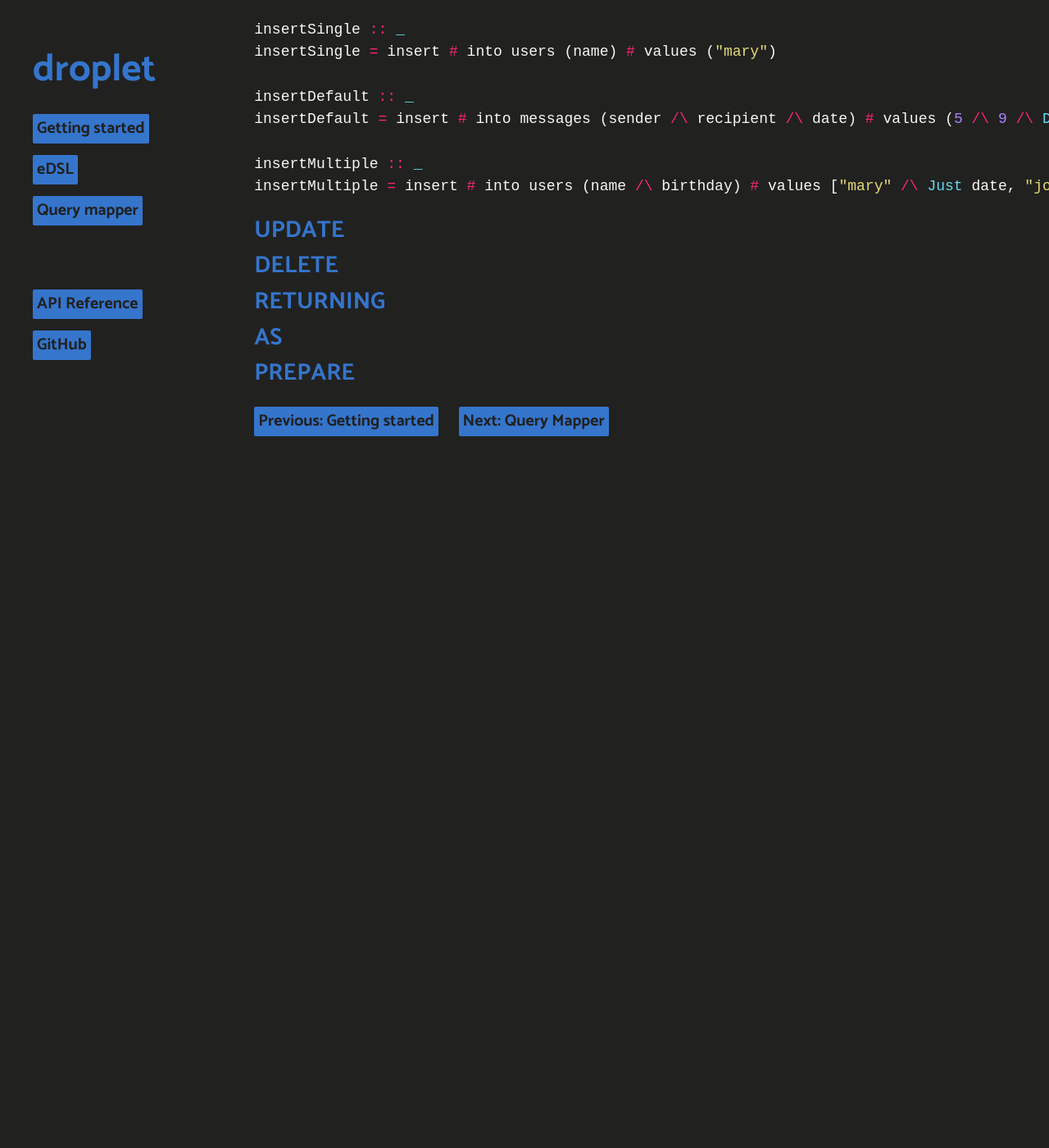
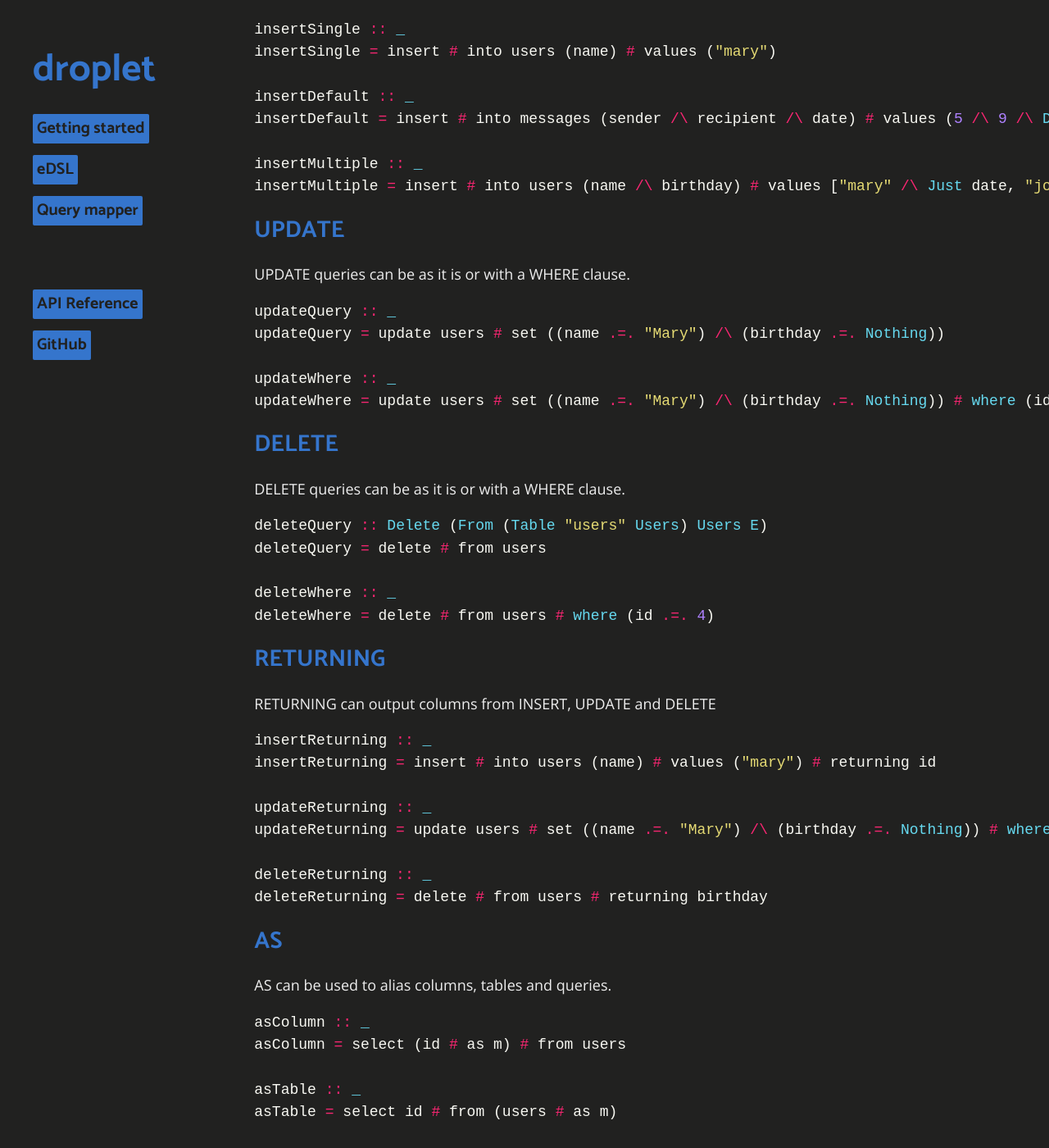
Before and after one commit to easafe/purescript-droplet, a Jekyll site: the page built from docs/edsl.md, in a window 1280 px wide and 1400 px high, scrolled down 8976 px. Shown: the whole window at 82% size. Built offline with Jekyll 4.4.1, drawn with Linux system fonts in a browser that asks for light colours; before the commit the page ends 9606 px from its top, so only the background shows below that; some of the changed text lies outside the part shown.

Commit message:
eDSL documentation

````diff
--- a/docs/edsl.md
+++ b/docs/edsl.md
@@ -401,16 +401,69 @@ insertMultiple = insert # into users (name /\ birthday) # values ["mary" /\ Just
 
 ## UPDATE
 
+UPDATE queries can be as it is or with a WHERE clause.
 
+```haskell
+updateQuery :: _
+updateQuery = update users # set ((name .=. "Mary") /\ (birthday .=. Nothing))
+
+updateWhere :: _
+updateWhere = update users # set ((name .=. "Mary") /\ (birthday .=. Nothing)) # where (id .=. 4)
+```
 
 ## DELETE
 
+DELETE queries can be as it is or with a WHERE clause.
+
+```haskell
+deleteQuery :: Delete (From (Table "users" Users) Users E)
+deleteQuery = delete # from users
+
+deleteWhere :: _
+deleteWhere = delete # from users # where (id .=. 4)
+```
+
 ## RETURNING
+
+RETURNING can output columns from INSERT, UPDATE and DELETE
+
+```haskell
+insertReturning :: _
+insertReturning = insert # into users (name) # values ("mary") # returning id
+
+updateReturning :: _
+updateReturning = update users # set ((name .=. "Mary") /\ (birthday .=. Nothing)) # where (id .=. 4) # returning (id /\ name)
+
+deleteReturning :: _
+deleteReturning = delete # from users # returning birthday
+```
 
 ## AS
 
+AS can be used to alias columns, tables and queries.
+
+```haskell
+asColumn :: _
+asColumn = select (id # as m) # from users
+
+asTable :: _
+asTable = select id # from (users # as m)
+
+asQuery :: _
+asQuery = select id # from (select star # from users # as m)
+```
+
+Be aware of bracketing, `select id # from (select star # from users # as m)` is parsed SELECT id FROM (SELECT * FROM users) AS m whereas `select id # from (select star # from users) # as m` results in a type error.
+
 ## PREPARE
 
+Prepared statements can be done with `prepare`.
+
+```haskell
+prepare ∷ ∀ q. ToPrepare q ⇒ Plan → q → Prepare q
+```
+
+Only the plan name is required. Parameters will be automatically parsed from the query.
 
 <a href="/index" class="direction previous">Previous: Getting started</a>
 <a href="/mapper" class="direction">Next: Query Mapper</a>
````
